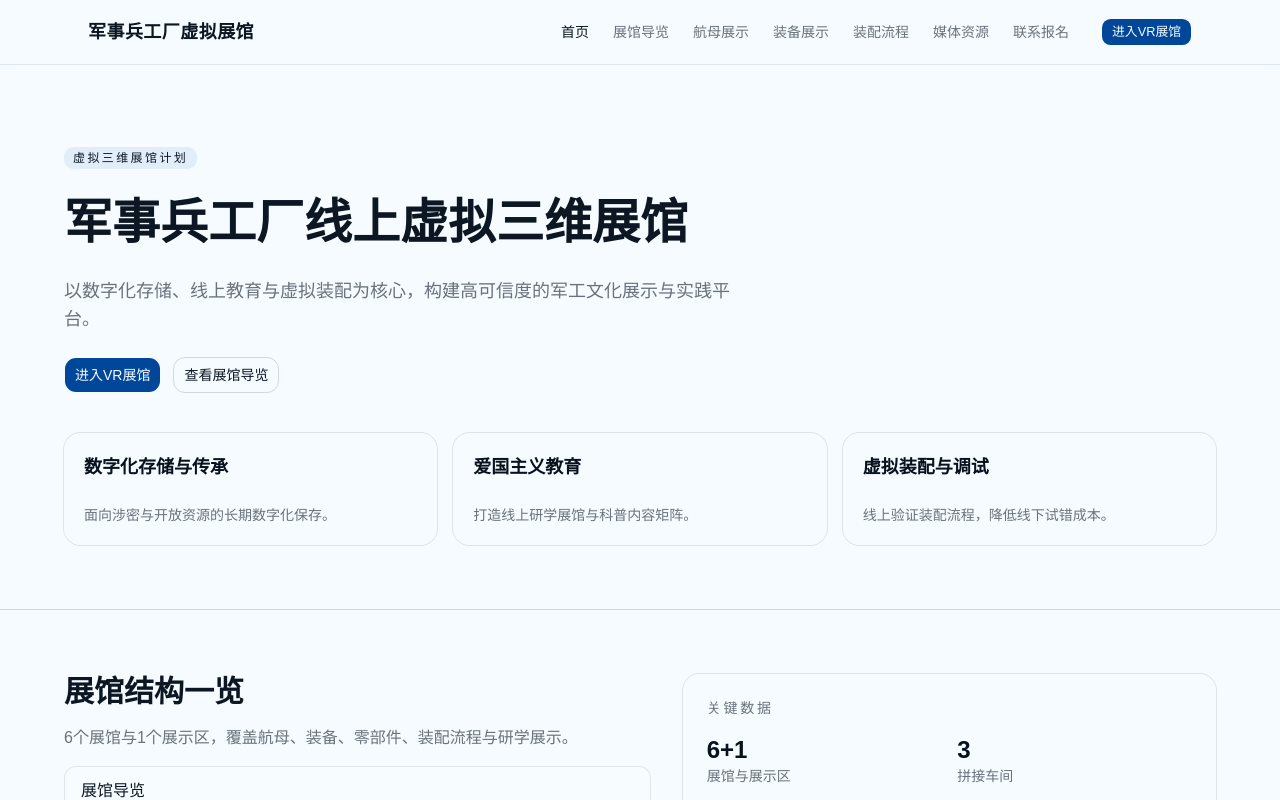
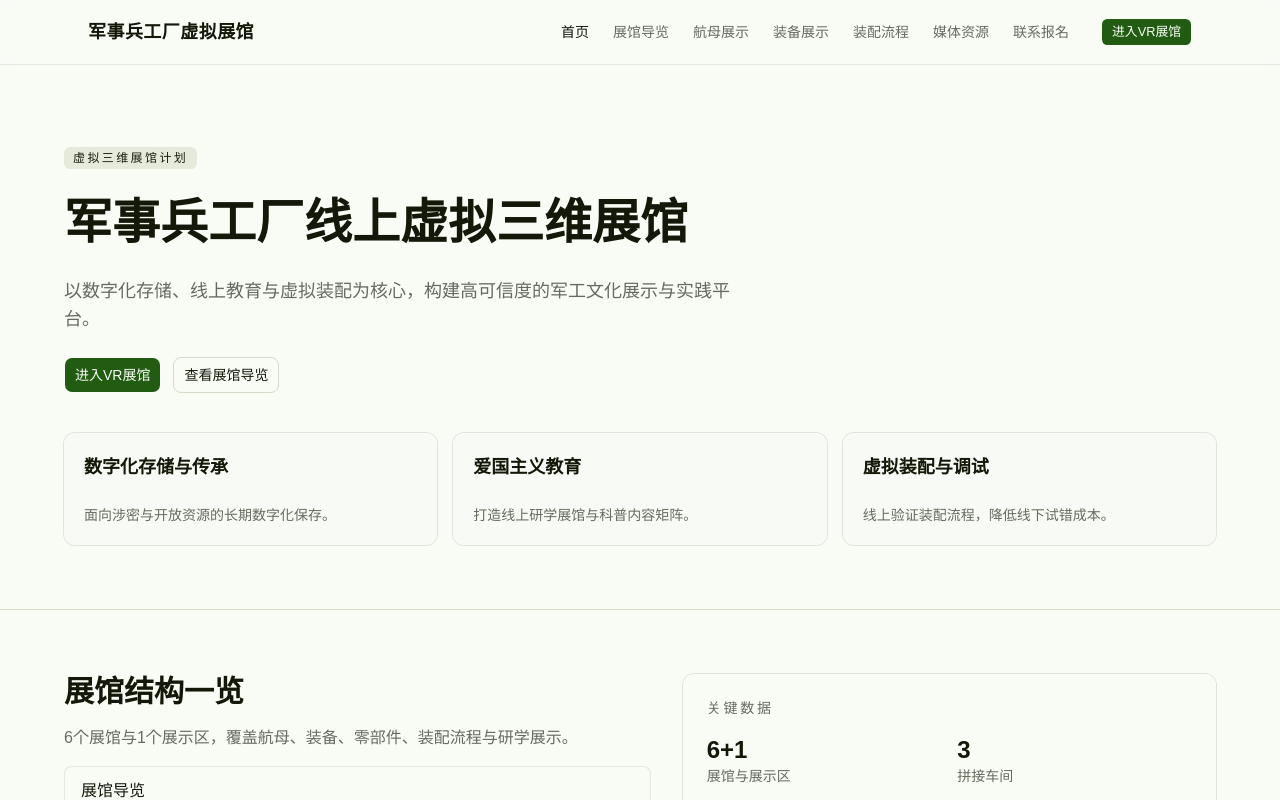
Before and after one commit to GGGrial/P3, a React (Vite) app: page / in a window 1280 px wide. Shown: the top 800 px of the page. Built offline with nearby package versions, Linux system fonts and the light colour scheme.

Commit message:
Switch to military industrial light theme

```diff
--- a/src/global.css
+++ b/src/global.css
@@ -7,72 +7,72 @@
 @custom-variant dark (&:is(.dark *));
 
 :root {
-	--background: oklch(0.985 0.01 250);
-	--foreground: oklch(0.2 0.03 255);
-	--card: oklch(0.985 0.01 250);
-	--card-foreground: oklch(0.18 0.03 255);
-	--popover: oklch(0.985 0.01 250);
-	--popover-foreground: oklch(0.18 0.03 255);
-	--primary: oklch(0.4 0.16 250);
-	--primary-foreground: oklch(0.985 0.01 250);
-	--secondary: oklch(0.94 0.02 250);
-	--secondary-foreground: oklch(0.2 0.03 255);
-	--muted: oklch(0.94 0.02 250);
-	--muted-foreground: oklch(0.55 0.02 255);
-	--accent: oklch(0.9 0.04 250);
-	--accent-foreground: oklch(0.2 0.03 255);
+	--background: oklch(0.985 0.01 130);
+	--foreground: oklch(0.2 0.03 120);
+	--card: oklch(0.98 0.01 130);
+	--card-foreground: oklch(0.2 0.03 120);
+	--popover: oklch(0.98 0.01 130);
+	--popover-foreground: oklch(0.2 0.03 120);
+	--primary: oklch(0.42 0.12 140);
+	--primary-foreground: oklch(0.985 0.01 130);
+	--secondary: oklch(0.93 0.02 120);
+	--secondary-foreground: oklch(0.22 0.03 120);
+	--muted: oklch(0.93 0.02 120);
+	--muted-foreground: oklch(0.52 0.02 120);
+	--accent: oklch(0.9 0.03 120);
+	--accent-foreground: oklch(0.2 0.03 120);
 	--destructive: oklch(0.62 0.22 25);
-	--border: oklch(0.88 0.02 250);
-	--input: oklch(0.88 0.02 250);
-	--ring: oklch(0.55 0.1 250);
-	--chart-1: oklch(0.75 0.1 248);
-	--chart-2: oklch(0.65 0.16 255);
-	--chart-3: oklch(0.55 0.2 265);
-	--chart-4: oklch(0.5 0.16 235);
-	--chart-5: oklch(0.45 0.14 220);
-	--radius: 0.75rem;
-	--sidebar: oklch(0.975 0.01 250);
-	--sidebar-foreground: oklch(0.18 0.03 255);
-	--sidebar-primary: oklch(0.35 0.14 250);
-	--sidebar-primary-foreground: oklch(0.985 0.01 250);
-	--sidebar-accent: oklch(0.93 0.03 250);
-	--sidebar-accent-foreground: oklch(0.2 0.03 255);
-	--sidebar-border: oklch(0.88 0.02 250);
-	--sidebar-ring: oklch(0.55 0.1 250);
+	--border: oklch(0.88 0.02 120);
+	--input: oklch(0.88 0.02 120);
+	--ring: oklch(0.48 0.08 140);
+	--chart-1: oklch(0.72 0.1 140);
+	--chart-2: oklch(0.6 0.12 120);
+	--chart-3: oklch(0.5 0.1 110);
+	--chart-4: oklch(0.46 0.08 160);
+	--chart-5: oklch(0.4 0.06 140);
+	--radius: 0.5rem;
+	--sidebar: oklch(0.97 0.01 130);
+	--sidebar-foreground: oklch(0.2 0.03 120);
+	--sidebar-primary: oklch(0.36 0.1 140);
+	--sidebar-primary-foreground: oklch(0.985 0.01 130);
+	--sidebar-accent: oklch(0.92 0.02 120);
+	--sidebar-accent-foreground: oklch(0.2 0.03 120);
+	--sidebar-border: oklch(0.88 0.02 120);
+	--sidebar-ring: oklch(0.48 0.08 140);
 }
 
 .dark {
-	--background: oklch(0.18 0.02 255);
-	--foreground: oklch(0.96 0.01 250);
-	--card: oklch(0.22 0.03 255);
-	--card-foreground: oklch(0.96 0.01 250);
-	--popover: oklch(0.22 0.03 255);
-	--popover-foreground: oklch(0.96 0.01 250);
-	--primary: oklch(0.78 0.08 245);
-	--primary-foreground: oklch(0.2 0.03 255);
-	--secondary: oklch(0.28 0.03 255);
-	--secondary-foreground: oklch(0.96 0.01 250);
-	--muted: oklch(0.28 0.03 255);
-	--muted-foreground: oklch(0.72 0.02 255);
-	--accent: oklch(0.32 0.05 255);
-	--accent-foreground: oklch(0.96 0.01 250);
+	--background: oklch(0.18 0.02 140);
+	--foreground: oklch(0.95 0.01 130);
+	--card: oklch(0.22 0.03 140);
+	--card-foreground: oklch(0.95 0.01 130);
+	--popover: oklch(0.22 0.03 140);
+	--popover-foreground: oklch(0.95 0.01 130);
+	--primary: oklch(0.7 0.1 140);
+	--primary-foreground: oklch(0.2 0.03 120);
+	--secondary: oklch(0.28 0.03 140);
+	--secondary-foreground: oklch(0.95 0.01 130);
+	--muted: oklch(0.28 0.03 140);
+	--muted-foreground: oklch(0.72 0.02 130);
+	--accent: oklch(0.32 0.04 140);
+	--accent-foreground: oklch(0.95 0.01 130);
 	--destructive: oklch(0.66 0.2 25);
-	--border: oklch(0.96 0.01 250 / 12%);
-	--input: oklch(0.96 0.01 250 / 16%);
-	--ring: oklch(0.68 0.08 245);
-	--chart-1: oklch(0.7 0.12 248);
-	--chart-2: oklch(0.6 0.18 258);
-	--chart-3: oklch(0.52 0.2 268);
-	--chart-4: oklch(0.46 0.16 235);
-	--chart-5: oklch(0.42 0.14 220);
-	--sidebar: oklch(0.22 0.03 255);
-	--sidebar-foreground: oklch(0.96 0.01 250);
-	--sidebar-primary: oklch(0.66 0.14 248);
-	--sidebar-primary-foreground: oklch(0.18 0.02 255);
-	--sidebar-accent: oklch(0.28 0.04 255);
-	--sidebar-accent-foreground: oklch(0.96 0.01 250);
-	--sidebar-border: oklch(0.96 0.01 250 / 12%);
-	--sidebar-ring: oklch(0.68 0.08 245);
+	--border: oklch(0.95 0.01 130 / 12%);
+	--input: oklch(0.95 0.01 130 / 16%);
+	--ring: oklch(0.62 0.08 140);
+	--chart-1: oklch(0.68 0.12 140);
+	--chart-2: oklch(0.58 0.12 120);
+	--chart-3: oklch(0.5 0.1 110);
+	--chart-4: oklch(0.46 0.08 160);
+	--chart-5: oklch(0.4 0.06 140);
+	--sidebar: oklch(0.22 0.03 140);
+	--sidebar-foreground: oklch(0.95 0.01 130);
+	--sidebar-primary: oklch(0.62 0.12 140);
+	--sidebar-primary-foreground: oklch(0.2 0.03 120);
+	--sidebar-accent: oklch(0.28 0.04 140);
+	--sidebar-accent-foreground: oklch(0.95 0.01 130);
+	--sidebar-border: oklch(0.95 0.01 130 / 12%);
+	--sidebar-ring: oklch(0.62 0.08 140);
 }
 
 @theme inline {
@@ -124,9 +124,9 @@
 	body {
 		@apply bg-background text-foreground;
 		background-image:
-			radial-gradient(1200px circle at 10% -10%, oklch(0.92 0.05 250 / 35%), transparent 60%),
-			radial-gradient(900px circle at 90% 0%, oklch(0.88 0.08 245 / 30%), transparent 55%),
-			linear-gradient(180deg, oklch(0.99 0.01 250) 0%, oklch(0.96 0.02 250) 100%);
+			radial-gradient(1200px circle at 12% -8%, oklch(0.92 0.05 140 / 35%), transparent 62%),
+			radial-gradient(900px circle at 88% 0%, oklch(0.88 0.06 120 / 30%), transparent 58%),
+			linear-gradient(180deg, oklch(0.99 0.01 130) 0%, oklch(0.96 0.02 130) 100%);
 		background-attachment: fixed;
 	}
 	html {
```
